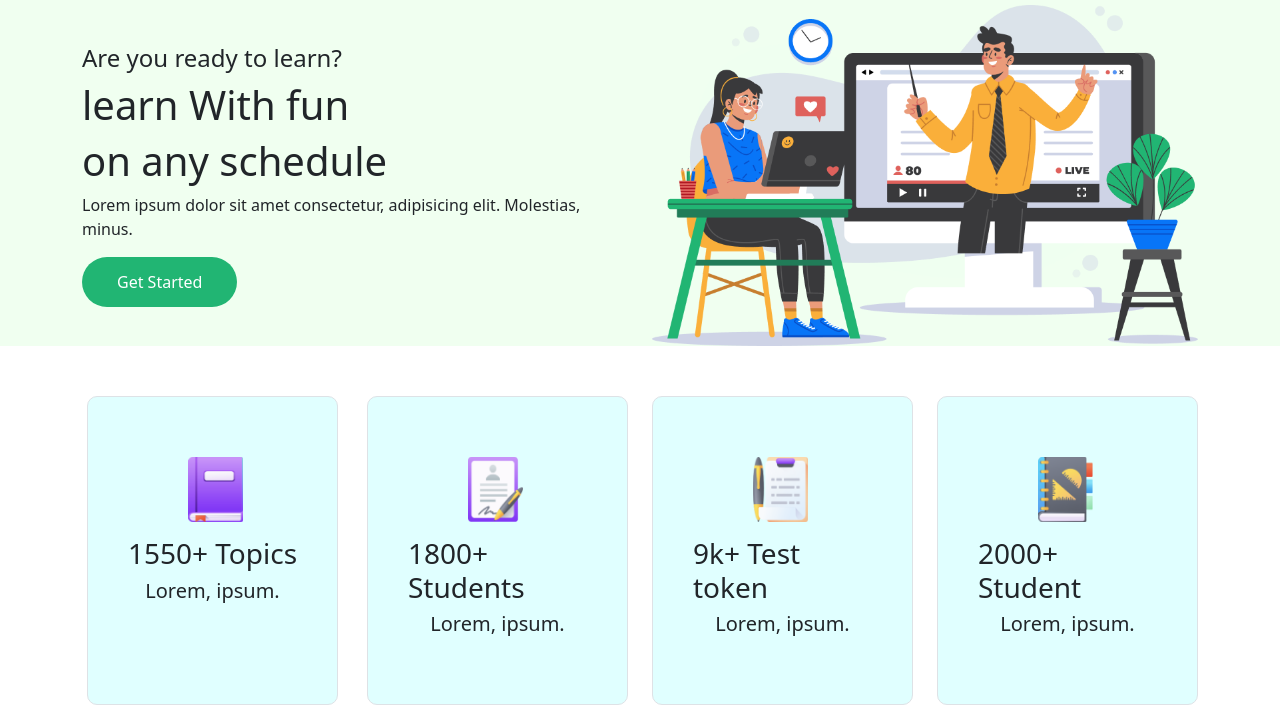
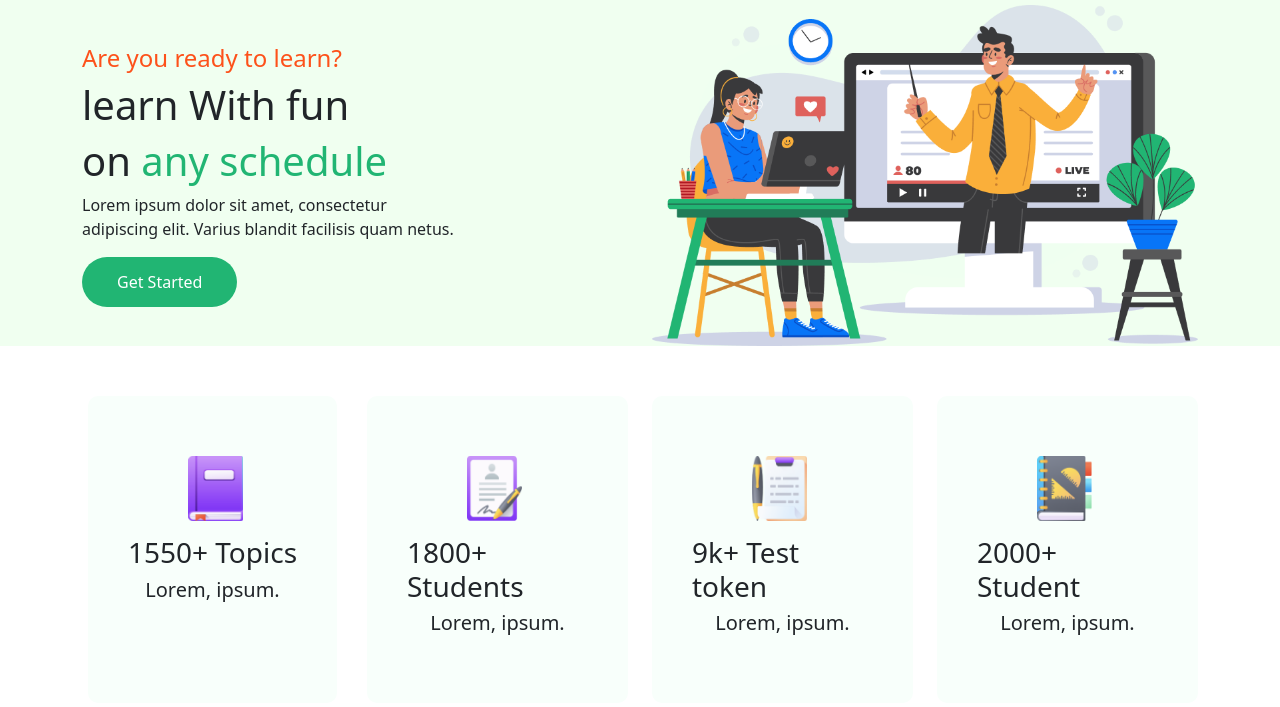
Before and after one commit to farabiselim/e-school, a plain HTML site: page index.html in a window 1280 px wide. Shown: the part 93-800 px from the top of the page. Drawn offline with nearby package versions, Linux system fonts and the light colour scheme.

Commit message:
eight commit

```diff
--- a/index.html
+++ b/index.html
@@ -43,10 +43,10 @@
           <div class="row ">
             <div class="col-md-6 d-flex align-items-center">
               <div>
-                <h4>Are you ready to learn?</h4>
+                <h4 class="orntext">Are you ready to learn?</h4>
                 <h1>learn With fun</h1>
-                <h1>on any schedule</h1>
-                <p>Lorem ipsum dolor sit amet consectetur, adipisicing elit. Molestias, minus.</p>
+                <h1>on <span class="ontext">any schedule</span></h1>
+                <p>Lorem ipsum dolor sit amet, consectetur <br> adipiscing elit. Varius blandit facilisis quam netus.</p>
                 <button class="botton">Get Started</button>
               </div>
             </div>
@@ -64,28 +64,28 @@
       <div class="container topmargin marginbuttom">
         <div class="row">
           <div class="col-md-3 d-flex justify-content-center ">
-            <div class="catbox border">
+            <div class="catbox ">
               <img class="img-fluid cat-img" src="images/icon/book.png" alt="">
               <h3>1550+ Topics</h3>
               <h5>Lorem, ipsum.</h5>
             </div>
           </div>
           <div class="col-md-3 d-flex justify-content-center ">
-            <div class="catbox border">
+            <div class="catbox ">
               <img class="img-fluid cat-img" src="images/ICON/student.png" alt="">
               <h3>1800+ Students</h3>
               <h5>Lorem, ipsum.</h5>
             </div>
           </div>
           <div class="col-md-3 d-flex justify-content-center ">
-            <div class="catbox border">
+            <div class="catbox ">
               <img class="img-fluid cat-img" src="images/ICON/Test.png" alt="">
               <h3>9k+ Test token</h3>
               <h5>Lorem, ipsum.</h5>
             </div>
           </div>
           <div class="col-md-3 d-flex justify-content-center ">
-            <div class="catbox border">
+            <div class="catbox ">
               <img class="img-fluid cat-img" src="images/ICON/Students.png" alt="">
               <h3>2000+ Student</h3>
               <h5>Lorem, ipsum.</h5>
--- a/style.css
+++ b/style.css
@@ -7,6 +7,12 @@
 }
 .marginbuttom{
     margin-bottom: 90px;
+}
+.ontext{
+    color: #21B573;
+}
+.orntext{
+    color: #FD511A;
 }
 .ntext{
     color: black;
@@ -32,7 +38,8 @@
 .catbox{
     margin: 0px;
     padding: 60px 40px;
-    background-color: lightcyan;
+    background-color: #F8FFFB;
+    border: none !important;
     border-radius: 10px;
 }
 .catbox:hover{
@@ -54,7 +61,7 @@
     padding-left: 8px;
 }
 .footer-information{
-    padding: 15px 5px;
+    padding: 60px 5px;
 }
 .footer-information h5{
     color: white;
```
